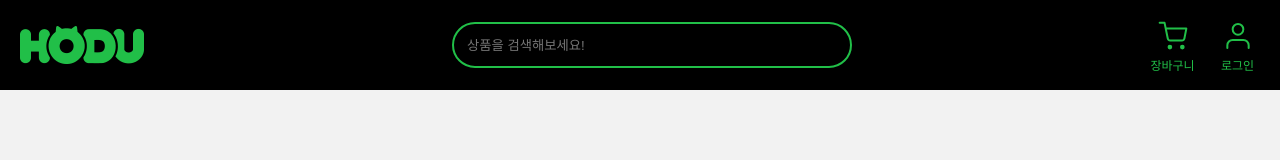
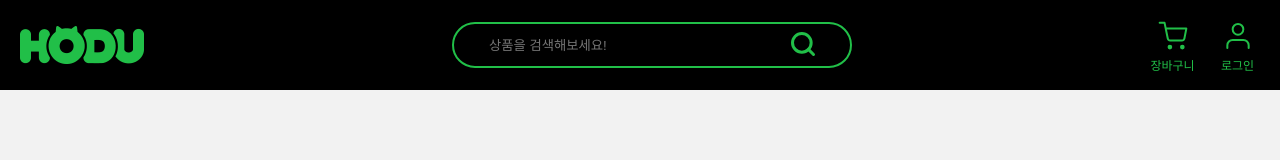
Before and after one commit to Dayhun/ReactJS, a React (Create React App) app: page / in a window 1280 px wide. Shown: the top 160 px of the page. Built offline with nearby package versions, Linux system fonts and the light colour scheme; the HTML template or start-up script is replaced by a standard one.

Commit message:
Style: Nav 검색창

```diff
--- a/src/components/Icon/index.jsx
+++ b/src/components/Icon/index.jsx
@@ -1,13 +1,22 @@
 import LogoImg from '../../assets/Logo-hodu.png'
+import SearchImg from '../../assets/icon-search-2.svg'
 import ShoppingCartImg from '../../assets/icon-shopping-cart-2.svg'
 import UserImg from '../../assets/icon-user-2.svg'
-import { LogoContainer, ShoppingContainer, UserContainer } from './index.style';
+import { LogoContainer, SearchContainer, ShoppingContainer, UserContainer } from './index.style';
 
 function LogoIcon() {
     return (
         <LogoContainer>
             <img src={LogoImg} className='logoimg' alt='로고이미지' />
         </LogoContainer>
+    )
+}
+
+function SearchIcon() {
+    return (
+        <SearchContainer>
+            <img src={SearchImg} className='searchimg' alt='돋보기이미지' />
+        </SearchContainer>
     )
 }
 function ShoppingCartIcon() {
@@ -28,4 +37,4 @@ function UserIcon() {
     )
 }
 
-export { LogoIcon, ShoppingCartIcon, UserIcon };
+export { LogoIcon, SearchIcon, ShoppingCartIcon, UserIcon };
--- a/src/components/Icon/index.style.jsx
+++ b/src/components/Icon/index.style.jsx
@@ -8,6 +8,15 @@ height: 38px;
     margin-right: 10px;
 }
 `
+
+export const SearchContainer = styled.div`
+width: 28px;
+margin: 7px 20px 7px 0px;
+.searchimg{
+    width:28px;
+}
+`
+
 export const ShoppingContainer = styled.div`
 width: 45px;
 height: 50px;
--- a/src/components/Nav/index.jsx
+++ b/src/components/Nav/index.jsx
@@ -1,12 +1,15 @@
-import { LogoIcon, ShoppingCartIcon, UserIcon } from '../Icon/index'
-import { NavContainer, SearchBox, NavImgContainer } from './index.style'
+import { LogoIcon, SearchIcon, ShoppingCartIcon, UserIcon } from '../Icon/index'
+import { NavContainer, SearchContainer, SearchBox, NavImgContainer } from './index.style'
 
 function Nav() {
     return (
         <>
             <NavContainer>
                 <LogoIcon />
-                <SearchBox />
+                <SearchContainer>
+                    <SearchBox />
+                    <SearchIcon />
+                </SearchContainer>
                 <NavImgContainer>
                     <ShoppingCartIcon />
                     <UserIcon />
--- a/src/components/Nav/index.style.jsx
+++ b/src/components/Nav/index.style.jsx
@@ -1,5 +1,5 @@
 import styled from 'styled-components';
-import SearchIcon from '../../assets/icon-search-2.svg'
+// import SearchIcon from '../../assets/icon-search-2.svg'
 
 export const NavContainer = styled.div`
 background-color:black;
@@ -12,11 +12,9 @@ top: 0;
 position: sticky;
 `
 
-export const SearchBox = styled.input.attrs({
-    type: 'text',
-    id: 'search',
-    placeholder: '상품을 검색해보세요!',
-})`
+export const SearchContainer = styled.div`
+display: flex;
+align-items: center;
 background-color:black;
 width: 400px;
 height: 46px;
@@ -24,17 +22,19 @@ border: 2px solid #21BF48;
 border-radius: 50px;
 text-align: left;
 padding: 13px;
+`
+
+export const SearchBox = styled.input.attrs({
+    type: 'text',
+    id: 'search',
+    placeholder: '상품을 검색해보세요!',
+})
+    `
+width: 100%;
+border: none;
+background-color:black;
 color: #21BF48;
-&::after {
-        /* position: absolute; */
-        content: '';
-        /* right: 0px;
-        bottom: 0px; */
-        width: 28px;
-        height: 28px;
-        background: url(${SearchIcon}) no-repeat center / 28px 28px;
-        /* border-radius: 50%; */
-    }
+margin-left: 20px;
 `
 
 export const NavImgContainer = styled.div`
```
